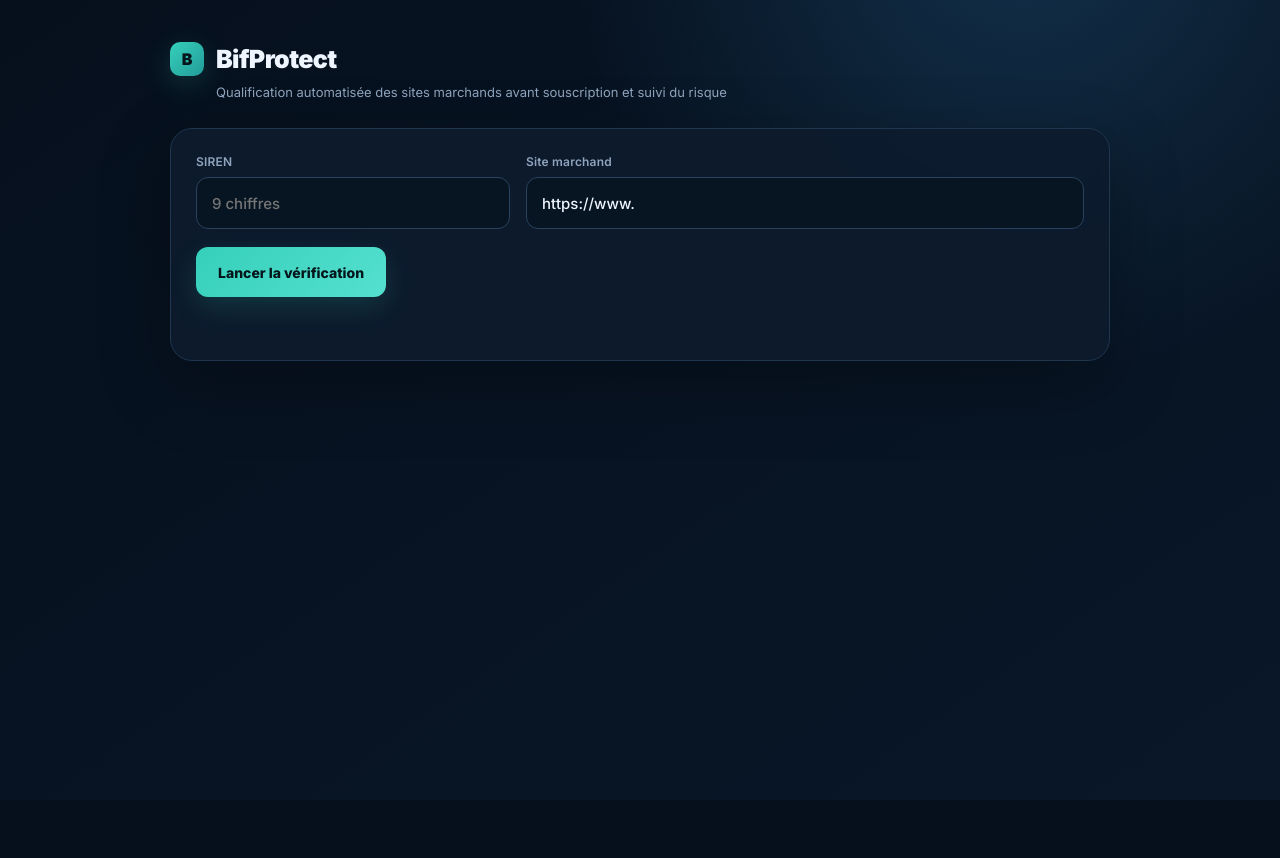
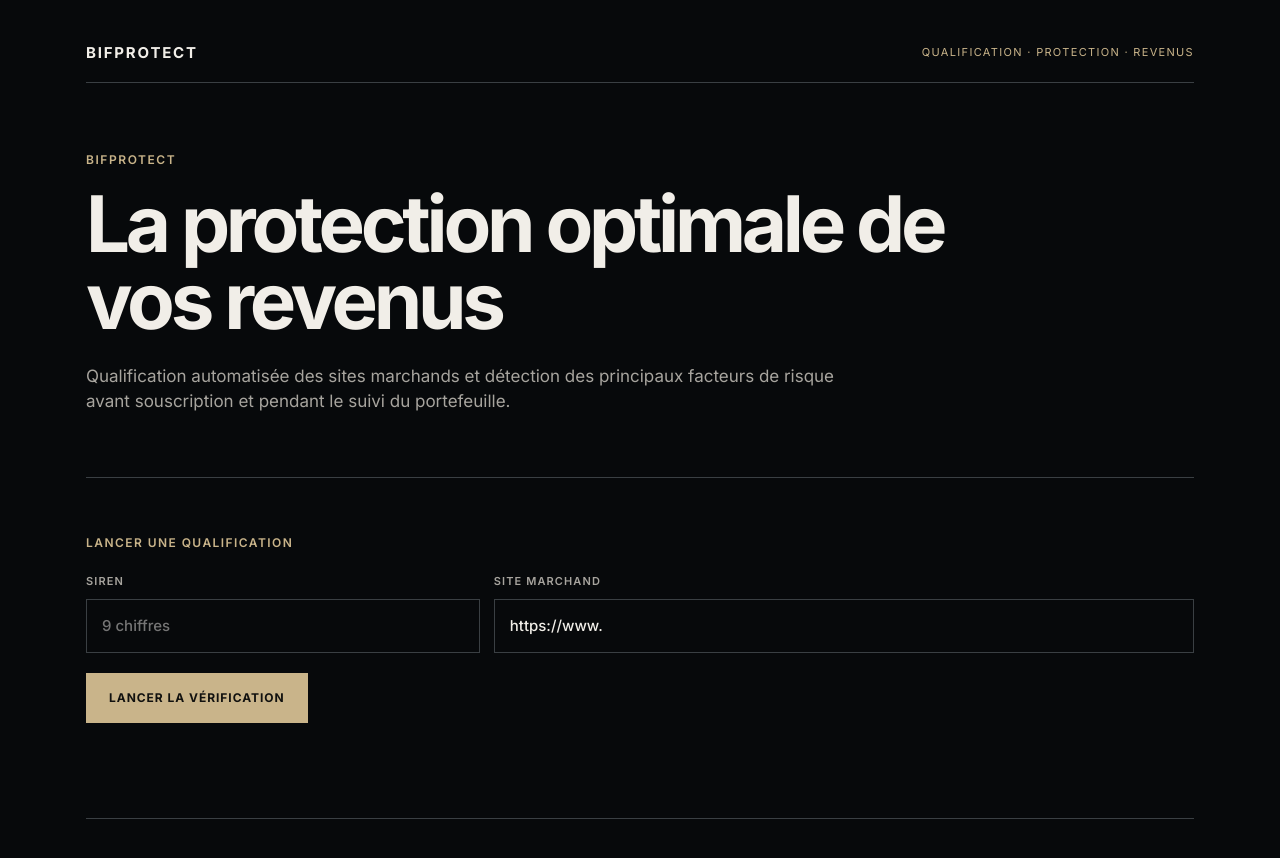
Before and after one commit to sihmuda/bifprotect-testeur, a plain HTML site: page static/index.html in a window 1280 px wide. Before the commit the page ends 800 px from the top, so only its background shows below. Drawn offline with Linux system fonts and the light colour scheme.

Commit message:
Add files via upload

```diff
--- a/static/index.html
+++ b/static/index.html
@@ -3,57 +3,142 @@
 <head>
 <meta charset="utf-8">
 <meta name="viewport" content="width=device-width,initial-scale=1">
-<title>BifProtect — Testeur de qualification</title>
+<title>BifProtect — Qualification</title>
 <link rel="preconnect" href="https://fonts.googleapis.com">
 <link rel="preconnect" href="https://fonts.gstatic.com" crossorigin>
-<link href="https://fonts.googleapis.com/css2?family=Inter:wght@400;500;600;700;800;900&display=swap" rel="stylesheet">
+<link href="https://fonts.googleapis.com/css2?family=Inter:wght@400;500;600;700;800&display=swap" rel="stylesheet">
 <style>
 :root{
-  --bg:#06101d;--bg2:#091728;--card:#0d1b2d;--card2:#081522;--line:#20364f;
-  --text:#eef5ff;--muted:#8fa4bd;--accent:#35d0ba;--accent2:#55e0cf;
-  --warn:#ffc857;--bad:#ff6b6b;--blue:#63a8ff;--shadow:0 24px 70px rgba(0,0,0,.28)
+  --bg:#07090B;
+  --fg:#F1EEE8;
+  --muted:#A7A49E;
+  --line:#3A3F43;
+  --accent:#C9B48A;
+  --ok:#B8C9B1;
+  --warn:#D6B879;
+  --bad:#C9877D;
 }
 *{box-sizing:border-box}
-html{background:var(--bg)}
-body{margin:0;min-height:100vh;background:radial-gradient(circle at 80% -10%,#12304a 0,transparent 34%),linear-gradient(145deg,var(--bg),var(--bg2));color:var(--text);font-family:Inter,system-ui,-apple-system,"Segoe UI",sans-serif;-webkit-font-smoothing:antialiased}
-main{width:min(980px,100%);margin:0 auto;padding:42px 20px 70px}
-.brand-row{display:flex;align-items:center;gap:12px;margin-bottom:8px}.brand-mark{width:34px;height:34px;border-radius:10px;background:linear-gradient(135deg,var(--accent),#239c9a);display:grid;place-items:center;color:#04151c;font-weight:900;font-size:16px;box-shadow:0 8px 28px rgba(53,208,186,.18)}
-.brand{font-size:25px;font-weight:850;letter-spacing:-.6px}.sub{color:var(--muted);font-size:13px;margin:0 0 28px 46px}
-.card{background:rgba(13,27,45,.94);border:1px solid var(--line);border-radius:22px;padding:25px;margin:18px 0;box-shadow:var(--shadow);backdrop-filter:blur(10px)}
-.form-grid{display:grid;grid-template-columns:.72fr 1.28fr;gap:16px}@media(max-width:700px){main{padding:28px 14px 55px}.form-grid{grid-template-columns:1fr}.card{padding:20px;border-radius:19px}.sub{margin-left:0}.brand{font-size:23px}}
-label{display:block;color:var(--muted);font-size:12px;font-weight:600;letter-spacing:.2px;margin:0 0 8px}
-.input-wrap{position:relative}input{width:100%;height:52px;background:#071522;color:var(--text);border:1px solid #29435f;border-radius:12px;padding:0 15px;font:500 15px Inter,system-ui,sans-serif;outline:none;transition:.18s border-color,.18s box-shadow}input:focus{border-color:rgba(53,208,186,.75);box-shadow:0 0 0 3px rgba(53,208,186,.10)}
-button{height:50px;margin-top:18px;border:0;border-radius:12px;padding:0 22px;background:linear-gradient(135deg,var(--accent),var(--accent2));color:#04151c;font:800 14px Inter,system-ui,sans-serif;cursor:pointer;box-shadow:0 10px 28px rgba(53,208,186,.16);transition:transform .15s,filter .15s}button:hover{filter:brightness(1.04);transform:translateY(-1px)}button:disabled{opacity:.65;cursor:wait;transform:none}
-.status-line{min-height:24px;margin-top:14px;color:var(--muted);font-size:12px;line-height:1.5}
-.loading{display:flex;align-items:center;gap:10px}.spinner{width:15px;height:15px;border:2px solid #27425b;border-top-color:var(--accent);border-radius:50%;animation:spin .75s linear infinite}@keyframes spin{to{transform:rotate(360deg)}}
+html{background:var(--bg);scroll-behavior:smooth}
+body{
+  margin:0;
+  min-height:100vh;
+  background:var(--bg);
+  color:var(--fg);
+  font-family:Inter,system-ui,-apple-system,BlinkMacSystemFont,"Segoe UI",sans-serif;
+  line-height:1.45;
+  -webkit-font-smoothing:antialiased;
+}
+main{max-width:1160px;margin:auto;padding:30px 26px 70px}
+nav{
+  display:flex;justify-content:space-between;align-items:center;
+  border-bottom:1px solid var(--line);
+  padding:12px 0 18px;
+  margin-bottom:68px;
+}
+.logo{font-weight:700;letter-spacing:.12em;text-transform:uppercase;font-size:15px}
+.tag{color:var(--accent);font-size:11px;letter-spacing:.12em;text-transform:uppercase}
+.hero{padding-bottom:64px;border-bottom:1px solid var(--line)}
+.eyebrow{color:var(--accent);font-size:12px;font-weight:600;text-transform:uppercase;letter-spacing:.13em;margin:0 0 18px}
+h1{
+  margin:0;
+  max-width:900px;
+  font-size:clamp(44px,7vw,78px);
+  line-height:.98;
+  letter-spacing:-.055em;
+  font-weight:700;
+}
+.hero-copy{max-width:760px;margin:25px 0 0;color:var(--muted);font-size:17px}
+section{padding:56px 0;border-bottom:1px solid var(--line)}
+.section-kicker{color:var(--accent);font-size:12px;font-weight:600;text-transform:uppercase;letter-spacing:.12em;margin-bottom:22px}
+.form-grid{display:grid;grid-template-columns:.72fr 1.28fr;gap:14px}
+@media(max-width:700px){main{padding:24px 18px 55px}.form-grid{grid-template-columns:1fr}.nav{margin-bottom:48px}}
+.field label{display:block;color:var(--muted);font-size:11px;font-weight:600;text-transform:uppercase;letter-spacing:.1em;margin:0 0 9px}
+input{
+  width:100%;height:54px;
+  background:transparent;color:var(--fg);
+  border:1px solid var(--line);
+  border-radius:0;
+  padding:0 15px;
+  font:500 15px Inter,system-ui,sans-serif;
+  outline:none;
+  transition:border-color .18s,background .18s;
+}
+input:focus{border-color:var(--accent);background:#0A0C0E}
+button{
+  height:50px;margin-top:20px;
+  border:1px solid var(--accent);
+  border-radius:0;
+  padding:0 22px;
+  background:var(--accent);
+  color:#11110F;
+  font:700 12px Inter,system-ui,sans-serif;
+  text-transform:uppercase;
+  letter-spacing:.08em;
+  cursor:pointer;
+  transition:background .15s,color .15s,transform .15s;
+}
+button:hover{background:#D8C39A;transform:translateY(-1px)}
+button:disabled{opacity:.6;cursor:wait;transform:none}
+.status-line{min-height:24px;margin-top:15px;color:var(--muted);font-size:12px;line-height:1.5}
+.loading{display:flex;align-items:center;gap:10px}.spinner{width:14px;height:14px;border:1px solid var(--line);border-top-color:var(--accent);border-radius:50%;animation:spin .75s linear infinite}@keyframes spin{to{transform:rotate(360deg)}}
 .hidden{display:none!important}
-.result-head{display:flex;align-items:center;gap:24px}.score{width:132px;height:132px;flex:0 0 132px;border:9px solid var(--accent);border-radius:50%;display:grid;place-items:center;font-size:39px;font-weight:900;letter-spacing:-2px;box-shadow:0 0 34px rgba(53,208,186,.09)}
-.result-title{margin:0 0 9px;font-size:24px;letter-spacing:-.6px}.badge{display:inline-flex;align-items:center;padding:7px 11px;border-radius:999px;background:#173247;font-size:12px;font-weight:800}.ok{color:var(--accent)}.warn{color:var(--warn)}.bad{color:var(--bad)}.blue{color:var(--blue)}
-.disclaimer{margin:13px 0 0;color:var(--muted);font-size:12px;line-height:1.55}
-.summary{display:grid;grid-template-columns:1fr 1fr;gap:12px;margin-top:20px}@media(max-width:600px){.result-head{align-items:flex-start;gap:16px}.score{width:112px;height:112px;flex-basis:112px;font-size:34px}.result-title{font-size:20px}.summary{grid-template-columns:1fr}}
-.summary-card{background:var(--card2);border:1px solid #12283d;border-radius:15px;padding:17px}.summary-kicker{color:var(--muted);font-size:11px;font-weight:700;text-transform:uppercase;letter-spacing:.8px}.summary-value{font-size:18px;font-weight:800;margin-top:6px}.summary-text{color:var(--muted);font-size:12px;line-height:1.5;margin-top:6px}
-.section-title{font-size:16px;margin:27px 0 10px;letter-spacing:-.2px}.status-grid{display:grid;grid-template-columns:repeat(3,1fr);gap:10px}@media(max-width:700px){.status-grid{grid-template-columns:1fr}}
-.status-card{background:var(--card2);border:1px solid #12283d;border-radius:14px;padding:14px}.status-card .label{font-size:11px;color:var(--muted);margin-bottom:5px}.status-card .value{font-size:13px;font-weight:700}
-.action{margin-top:14px;padding:15px 16px;border-radius:14px;background:#0a1b2a;border:1px solid #17364c}.action strong{font-size:14px}.action p{margin:6px 0 0;color:var(--muted);font-size:12px;line-height:1.5}
-.footer-note{margin-top:20px;color:#71869f;font-size:10px;line-height:1.5}
+#result{padding-top:56px}
+.result-top{display:grid;grid-template-columns:180px 1fr;gap:42px;align-items:start}
+@media(max-width:620px){.result-top{grid-template-columns:1fr;gap:28px}}
+.score-wrap{border-top:1px solid var(--accent);padding-top:13px}
+.score-label{color:var(--accent);font-size:11px;text-transform:uppercase;letter-spacing:.12em;font-weight:600}
+.score{font-size:72px;line-height:.95;font-weight:700;letter-spacing:-.06em;margin-top:10px}
+.score-unit{color:var(--muted);font-size:12px;margin-top:8px}
+.result-title{margin:0 0 13px;font-size:31px;line-height:1.05;letter-spacing:-.03em;font-weight:700}
+.badge{display:inline-flex;align-items:center;padding:7px 10px;border:1px solid var(--line);font-size:10px;font-weight:700;text-transform:uppercase;letter-spacing:.09em}
+.badge.ok{border-color:#657262;color:var(--ok)}.badge.warn{border-color:#776845;color:var(--warn)}.badge.bad{border-color:#704D49;color:var(--bad)}
+.disclaimer{margin:17px 0 0;color:var(--muted);font-size:12px;line-height:1.6;max-width:720px}
+.summary{display:grid;grid-template-columns:1fr 1fr;gap:14px;margin-top:52px}
+@media(max-width:650px){.summary{grid-template-columns:1fr}}
+.summary-card{border:1px solid var(--line);padding:23px;min-height:155px}
+.summary-kicker{color:var(--accent);font-size:11px;font-weight:600;text-transform:uppercase;letter-spacing:.11em}
+.summary-value{font-size:20px;font-weight:700;letter-spacing:-.02em;margin-top:12px}
+.summary-text{color:var(--muted);font-size:12px;line-height:1.6;margin-top:8px}
+.section-title{font-size:26px;letter-spacing:-.025em;margin:56px 0 22px;font-weight:700}
+.status-grid{display:grid;grid-template-columns:repeat(3,1fr);gap:0;border-top:1px solid var(--line);border-bottom:1px solid var(--line)}
+@media(max-width:700px){.status-grid{grid-template-columns:1fr}}
+.status-card{padding:20px 18px 21px;border-right:1px solid var(--line)}
+.status-card:last-child{border-right:0}
+@media(max-width:700px){.status-card{border-right:0;border-bottom:1px solid var(--line)}.status-card:last-child{border-bottom:0}}
+.status-card .label{font-size:10px;color:var(--muted);text-transform:uppercase;letter-spacing:.11em;margin-bottom:8px}
+.status-card .value{font-size:14px;font-weight:600;line-height:1.45}
+.action{margin-top:28px;padding:22px 23px;border:1px solid var(--line);border-left:2px solid var(--accent)}
+.action strong{font-size:13px;font-weight:700}.action p{margin:7px 0 0;color:var(--muted);font-size:12px;line-height:1.6}
+.footer-note{margin-top:28px;color:#77746F;font-size:10px;line-height:1.6}
+.ok{color:var(--ok)}.warn{color:var(--warn)}.bad{color:var(--bad)}
 @media(prefers-reduced-motion:reduce){*,*:before,*:after{animation:none!important;transition:none!important}}
 </style>
 </head>
 <body>
 <main>
-  <div class="brand-row"><div class="brand-mark">B</div><div class="brand">BifProtect</div></div>
-  <div class="sub">Qualification automatisée des sites marchands avant souscription et suivi du risque</div>
+  <nav>
+    <div class="logo">BifProtect</div>
+    <div class="tag">Qualification · Protection · Revenus</div>
+  </nav>
 
-  <section class="card">
+  <header class="hero">
+    <p class="eyebrow">BifProtect</p>
+    <h1>La protection optimale de vos revenus</h1>
+    <p class="hero-copy">Qualification automatisée des sites marchands et détection des principaux facteurs de risque avant souscription et pendant le suivi du portefeuille.</p>
+  </header>
+
+  <section>
+    <div class="section-kicker">Lancer une qualification</div>
     <div class="form-grid">
-      <div><label for="siren">SIREN</label><input id="siren" maxlength="9" inputmode="numeric" autocomplete="off" placeholder="9 chiffres"></div>
-      <div><label for="site">Site marchand</label><input id="site" value="https://www." placeholder="https://www.exemple.fr" autocomplete="url"></div>
+      <div class="field"><label for="siren">SIREN</label><input id="siren" maxlength="9" inputmode="numeric" autocomplete="off" placeholder="9 chiffres"></div>
+      <div class="field"><label for="site">Site marchand</label><input id="site" value="https://www." placeholder="https://www.exemple.fr" autocomplete="url"></div>
     </div>
     <button id="go">Lancer la vérification</button>
     <div id="msg" class="status-line"></div>
   </section>
 
-  <section id="result" class="card hidden"></section>
+  <section id="result" class="hidden"></section>
 </main>
 <script>
 const $=x=>document.getElementById(x);
@@ -97,9 +182,7 @@
     if(!r.ok) throw Error(d.detail||"Erreur");
     const c=d.controls||{}, x=d.decision||{}, i=d.identity||{}, l=d.legal||{}, dl=d.domain_link||{};
     const techIssues=Number(x.technical_issue_count||0);
-    const techUnknown=Number(x.technical_unknown_count||0);
     const reserve=Boolean(x.justificatif_required);
-    const documentaryIssues=Array.isArray(x.complementary)?x.complementary.length:0;
     const blocked=Boolean(x.automated_access_blocked);
 
     let technicalValue;
@@ -127,13 +210,16 @@
       docText="Une condition de qualification nécessite une intervention.";
     }
 
-    const legalOk=i.found&&i.etat==="A"&&l.available&&!l.radiation&&!l.liquidation;
     const domainOk=dl.status==="VERIFIED";
     $("result").innerHTML=`
-      <div class="result-head">
-        <div class="score">${x.technical_score_available===false?'—':esc(x.score)}</div>
+      <div class="result-top">
+        <div class="score-wrap">
+          <div class="score-label">Score BifProtect</div>
+          <div class="score">${x.technical_score_available===false?'—':esc(x.score)}</div>
+          <div class="score-unit">Indice de compatibilité</div>
+        </div>
         <div>
-          <h2 class="result-title">Score BifProtect</h2>
+          <h2 class="result-title">Qualification du site</h2>
           ${badge(x.decision)}
           <p class="disclaimer">Le score mesure la compatibilité technique du site avec le protocole BifProtect. Il ne constitue pas une certification de sécurité.</p>
         </div>
@@ -162,7 +248,7 @@
       ${blocked?`<div class="action"><strong class="warn">Accès automatisé protégé</strong><p>Le site répond à un mécanisme de protection destiné aux accès automatisés. BifProtect ne considère pas cette situation comme une défaillance du site et n'impute aucune absence d'en-tête HTTP non mesurée.</p></div>`:''}
       ${x.blockers?.length?`<div class="action"><strong class="bad">Condition bloquante détectée</strong><p>La qualification ne peut pas être validée automatiquement tant que cette condition juridique n'est pas levée.</p></div>`:''}
       ${reserve?`<div class="action"><strong class="warn">Justificatif complémentaire</strong><p>Le contrôle complémentaire n'empêche pas la souscription, mais le justificatif requis devra être obtenu avant la validation définitive.</p></div>`:''}
-      <p class="footer-note">Barème ${esc(x.version_bareme||"3.4")} · Analyse non intrusive · Les contrôles conformes sont intégrés au calcul mais ne sont pas détaillés dans cette synthèse.</p>`;
+      <p class="footer-note">Barème ${esc(x.version_bareme||"3.5")} · Analyse non intrusive · Les contrôles conformes sont intégrés au calcul mais ne sont pas détaillés dans cette synthèse.</p>`;
     $("result").classList.remove("hidden");
     $("msg").textContent="Analyse terminée — résultat consolidé.";
   }catch(e){
```
